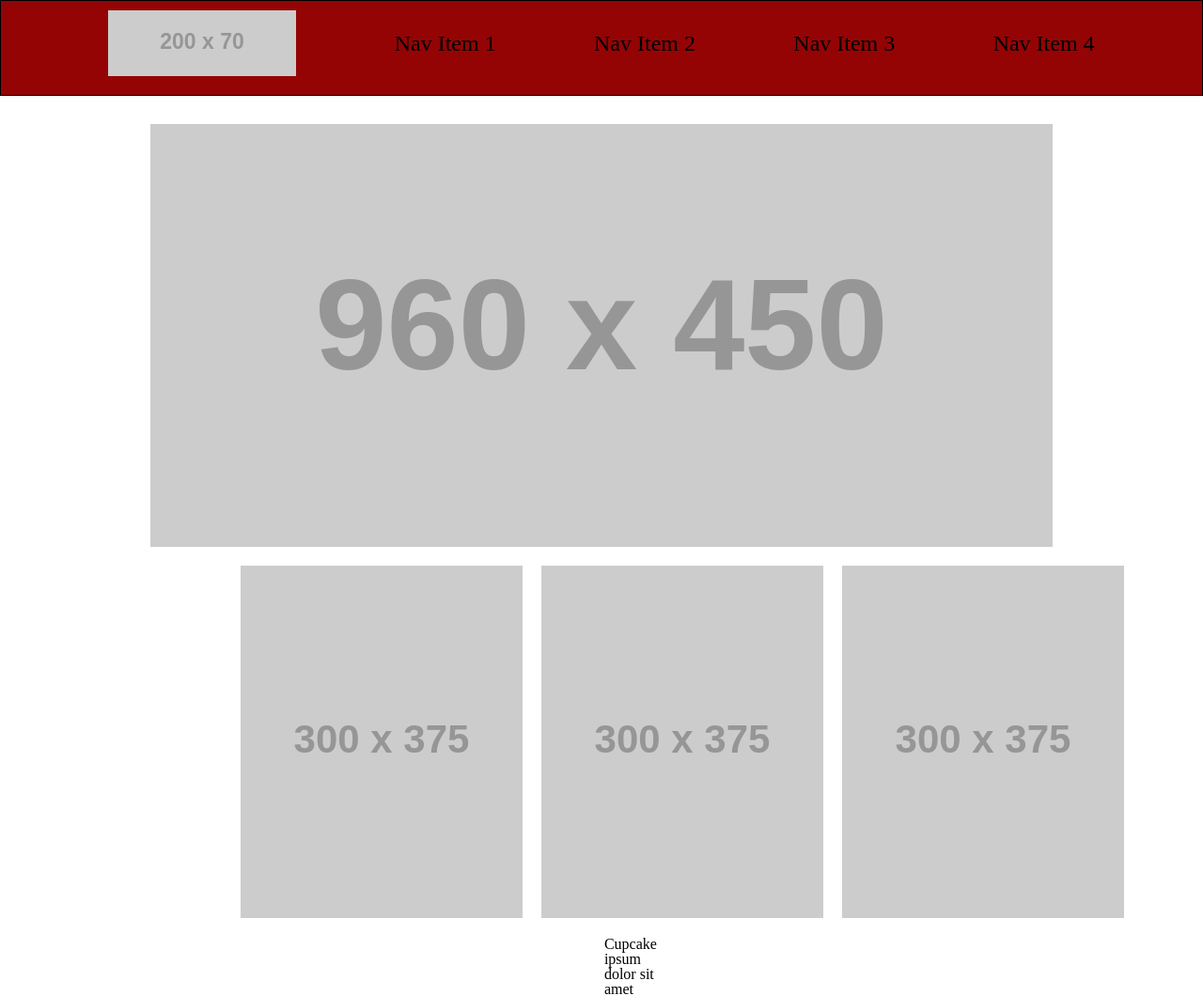
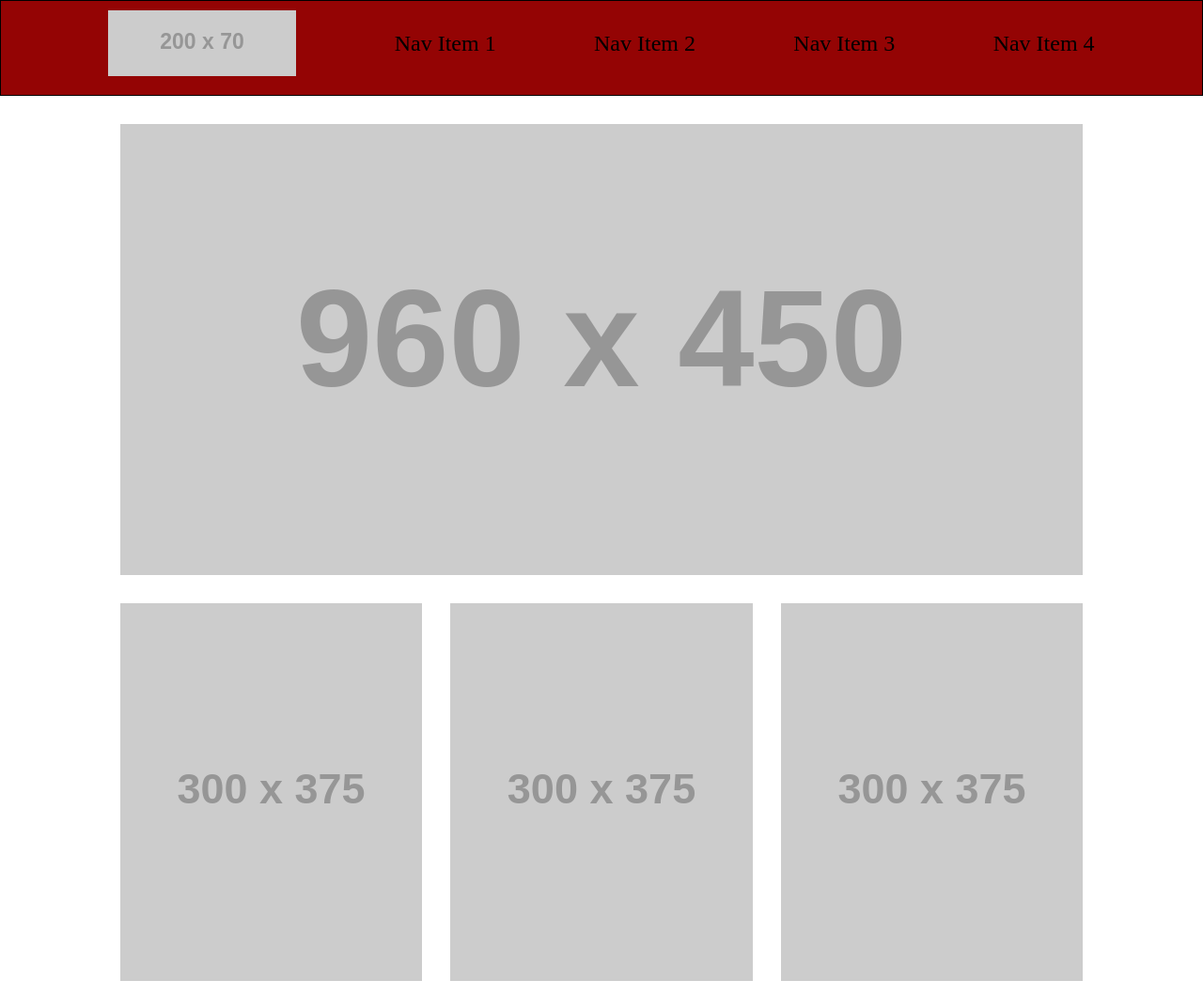
Before and after one commit to Myra-Sea/wireframe-exercise, a plain HTML site: page index.html in a window 1280 px wide. Shown: the top 1060 px of the page at 94% size. Drawn offline with Linux system fonts and the light colour scheme; placeholder pictures from the web are drawn by us.

Commit message:
Spacing solved for top two-thirds of page

```diff
--- a/css/style.css
+++ b/css/style.css
@@ -26,22 +26,20 @@ nav {
 main {
     display:flex;
     flex-direction: column;
-    gap: 20px;
+    gap: 30px;
     justify-content: center;
     align-items: center;
-    width: 960px;
     margin: 30px auto;
 }
 
-#HeroImage {
+.HeroImage {
     display: flex;
     margin: 0 auto;
-    /* width: 80%; */
-    gap: 20px;
-    border:rgb(148, 4, 4);
+    width: 80%;
+    gap: 30px;
 }
 
-#HeroImage img {
+.HeroImage img {
     width: 100%;
 }
 
@@ -49,11 +47,9 @@ main {
     display: flex;
     margin: 0 auto;
     width: 80%;
-    gap: 20px;
-    /* justify-content: space between;
+    gap: 30px;
+    justify-content: space between;
     align-items: center;
-    width: 100%;
-    margin: 30px 0; */
 }
 
 .SubBanner img {
--- a/index.html
+++ b/index.html
@@ -24,7 +24,9 @@
 
 
     <main>
-        <img src="https://placehold.co/960x450/black/darkred" alt="Large Hero 960x450 image" id="HeroImage">
+        <section class="HeroImage">
+        <img src="https://placehold.co/960x450/black/darkred" alt="Large Hero 960x450 image">
+        </section>
 
         <section class="SubBanner">
             <img src="https://placehold.co/300x375/black/darkred" alt="First 300x375 Sub Banner image">
```
